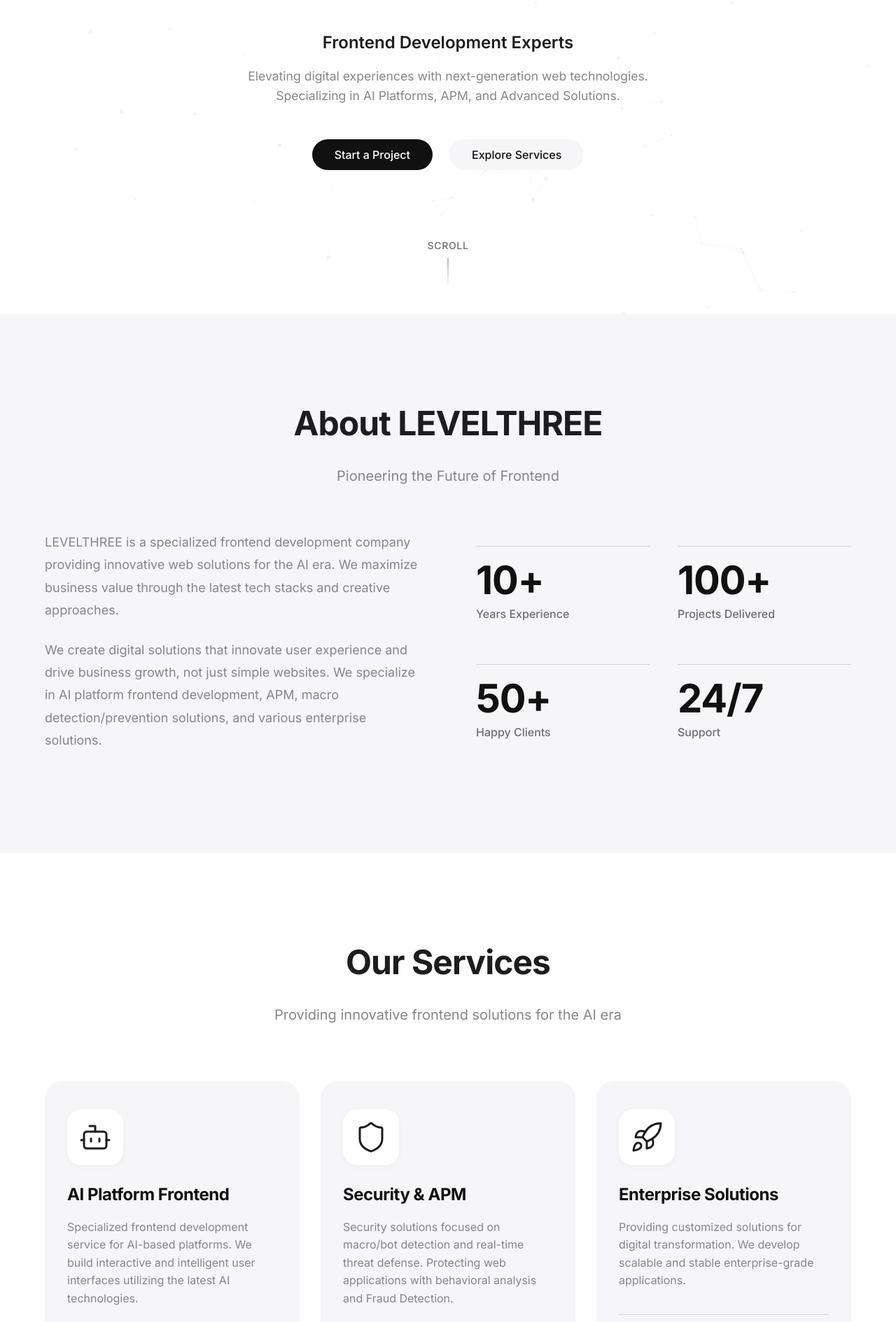
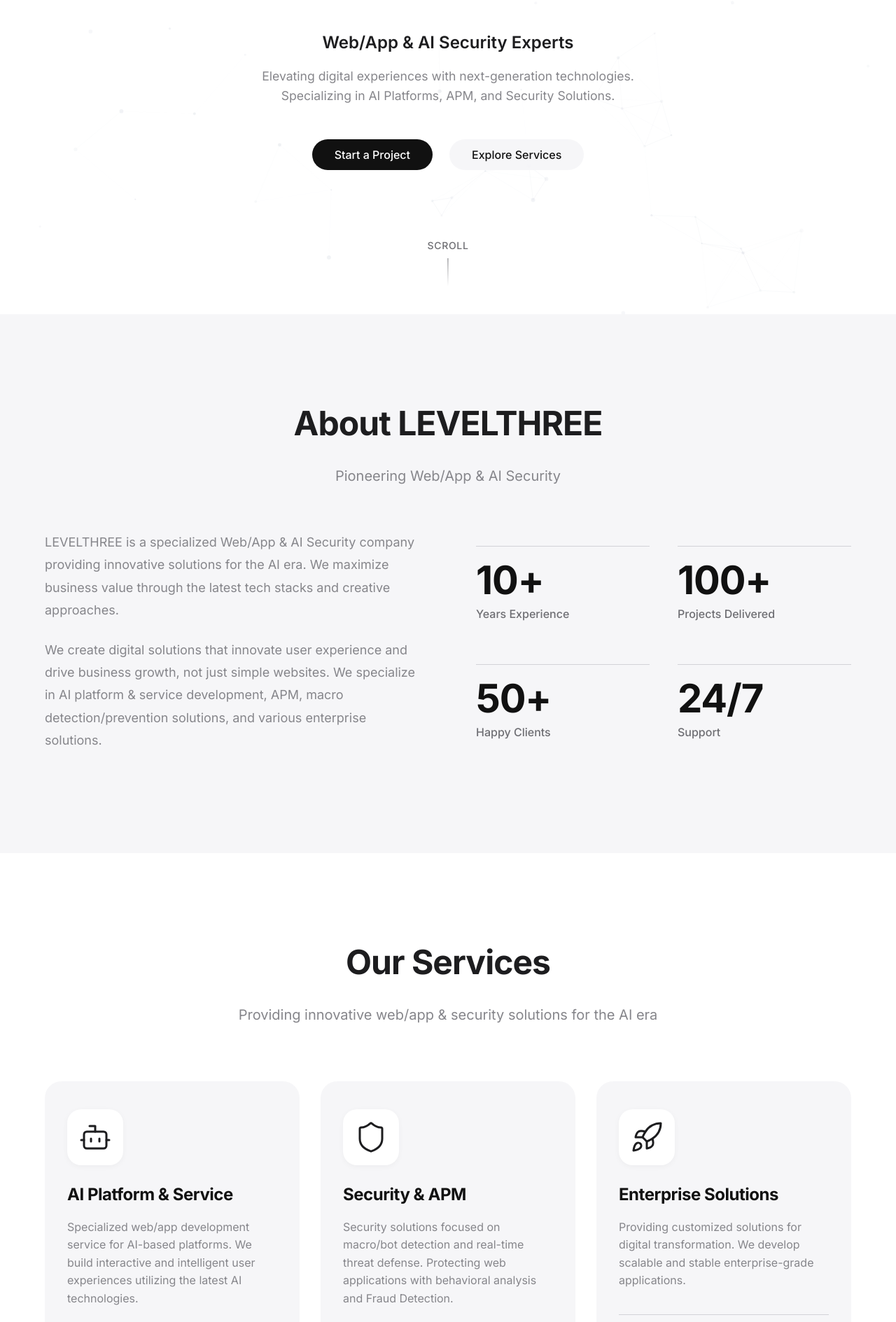
Before and after one commit to injaehwang/levelthree_official, a React (Vite) app: page / in a window 1280 px wide. Shown: the part 351-2240 px from the top of the page at 70% size. Built offline with nearby package versions, Linux system fonts and the light colour scheme.

Commit message:
feat: rebrand to Web/App & AI Security

```diff
--- a/src/App.tsx
+++ b/src/App.tsx
@@ -16,8 +16,8 @@
     <div className="app">
       <Helmet>
         <html lang={i18n.language} />
-        <title>LEVELTHREE - Frontend Development Experts</title>
-        <meta name="description" content={i18n.language === 'ko' ? "AI 맵 서비스, APM, Solution 전문 프론트엔드 개발 회사" : "Frontend Development Experts specializing in AI Map Services, APM, and Solutions."} />
+        <title>LEVELTHREE - Web/App & AI Security Experts</title>
+        <meta name="description" content={i18n.language === 'ko' ? "웹/앱 개발 및 서비스 개발, AI 보안 전문가" : "Web/App Development & Service Development, AI Security Experts."} />
       </Helmet>
       <InteractiveBackground />
       <Navigation />
--- a/src/locales/en.json
+++ b/src/locales/en.json
@@ -9,17 +9,17 @@
             "contact": "Contact"
         },
         "hero": {
-            "subtitle": "Frontend Development Experts",
-            "description": "Elevating digital experiences with next-generation web technologies.<br/>Specializing in AI Platforms, APM, and Advanced Solutions.",
+            "subtitle": "Web/App & AI Security Experts",
+            "description": "Elevating digital experiences with next-generation technologies.<br/>Specializing in AI Platforms, APM, and Security Solutions.",
             "cta_start": "Start a Project",
             "cta_explore": "Explore Services",
             "scroll": "Scroll"
         },
         "about": {
             "title": "About LEVELTHREE",
-            "subtitle": "Pioneering the Future of Frontend",
-            "p1": "LEVELTHREE is a specialized frontend development company providing innovative web solutions for the AI era. We maximize business value through the latest tech stacks and creative approaches.",
-            "p2": "We create digital solutions that innovate user experience and drive business growth, not just simple websites. We specialize in AI platform frontend development, APM, macro detection/prevention solutions, and various enterprise solutions.",
+            "subtitle": "Pioneering Web/App & AI Security",
+            "p1": "LEVELTHREE is a specialized Web/App & AI Security company providing innovative solutions for the AI era. We maximize business value through the latest tech stacks and creative approaches.",
+            "p2": "We create digital solutions that innovate user experience and drive business growth, not just simple websites. We specialize in AI platform & service development, APM, macro detection/prevention solutions, and various enterprise solutions.",
             "stats": {
                 "years": "Years Experience",
                 "projects": "Projects Delivered",
@@ -29,16 +29,16 @@
         },
         "services": {
             "title": "Our Services",
-            "subtitle": "Providing innovative frontend solutions for the AI era",
+            "subtitle": "Providing innovative web/app & security solutions for the AI era",
             "items": {
                 "ai": {
-                    "title": "AI Platform Frontend",
-                    "description": "Specialized frontend development service for AI-based platforms. We build interactive and intelligent user interfaces utilizing the latest AI technologies.",
+                    "title": "AI Platform & Service",
+                    "description": "Specialized web/app development service for AI-based platforms. We build interactive and intelligent user experiences utilizing the latest AI technologies.",
                     "features": [
                         "AI-based UI/UX",
                         "Real-time AI Interaction",
                         "Large-scale Data Visualization",
-                        "High-performance Frontend"
+                        "High-performance Web/App"
                     ]
                 },
                 "security": {
@@ -96,7 +96,7 @@
             "frameworks_title": "Frameworks & Tools",
             "frameworks": [
                 {
-                    "name": "Modern FE Architecture",
+                    "name": "Modern Web/App Architecture",
                     "description": "High-performance architecture based on modern frameworks like React, Vue"
                 },
                 {
@@ -133,7 +133,7 @@
                 },
                 {
                     "name": "n8n & Workflow",
-                    "description": "Agile FE/BE data pipeline integration for the AI era"
+                    "description": "Agile Full-stack data pipeline integration for the AI era"
                 },
                 {
                     "name": "AI-Native Ops",
--- a/src/locales/ko.json
+++ b/src/locales/ko.json
@@ -9,17 +9,17 @@
             "contact": "문의하기"
         },
         "hero": {
-            "subtitle": "프론트엔드 개발 전문가",
-            "description": "차세대 웹 기술로 디지털 경험을 향상시킵니다.<br/>AI 플랫폼, APM 및 고급 솔루션 전문 기업.",
+            "subtitle": "웹/앱 개발 및 서비스 개발, AI 보안 전문가",
+            "description": "차세대 기술로 디지털 경험을 향상시킵니다.<br/>AI 플랫폼, APM 및 보안 솔루션 전문 기업.",
             "cta_start": "프로젝트 시작하기",
             "cta_explore": "서비스 둘러보기",
             "scroll": "스크롤"
         },
         "about": {
             "title": "LEVELTHREE 소개",
-            "subtitle": "프론트엔드의 미래를 개척합니다",
-            "p1": "LEVELTHREE는 프론트엔드 개발 전문 회사로, AI 시대의 혁신적인 웹 솔루션을 제공합니다. 최신 기술 스택과 창의적인 접근으로 고객의 비즈니스 가치를 극대화합니다.",
-            "p2": "우리는 단순한 웹사이트가 아닌, 사용자 경험을 혁신하고 비즈니스 성장을 이끄는 디지털 솔루션을 만듭니다. AI 기반 플랫폼 프론트엔드 개발, APM, 매크로 탐지/방지 솔루션, 그리고 다양한 엔터프라이즈 솔루션 개발에 특화되어 있습니다.",
+            "subtitle": "웹/앱 개발과 AI 보안의 미래를 개척합니다",
+            "p1": "LEVELTHREE는 웹/앱 및 AI 보안 솔루션 전문 회사로, AI 시대의 혁신적인 디지털 경험을 제공합니다. 최신 기술 스택과 창의적인 접근으로 고객의 비즈니스 가치를 극대화합니다.",
+            "p2": "우리는 단순한 웹사이트가 아닌, 사용자 경험을 혁신하고 비즈니스 성장을 이끄는 디지털 솔루션을 만듭니다. AI 기반 플랫폼 및 서비스 개발, APM, 매크로 탐지/방지 솔루션, 그리고 다양한 엔터프라이즈 솔루션 개발에 특화되어 있습니다.",
             "stats": {
                 "years": "년의 경험",
                 "projects": "프로젝트 완료",
@@ -29,16 +29,16 @@
         },
         "services": {
             "title": "제공 서비스",
-            "subtitle": "AI 시대에 맞는 혁신적인 프론트엔드 솔루션을 제공합니다",
+            "subtitle": "AI 시대에 맞는 혁신적인 웹/앱 및 보안 솔루션을 제공합니다",
             "items": {
                 "ai": {
-                    "title": "AI Platform Frontend",
-                    "description": "AI 기반 플랫폼의 프론트엔드 개발 전문 서비스입니다. 최신 AI 기술을 활용한 인터랙티브하고 지능적인 사용자 인터페이스를 구축합니다.",
+                    "title": "AI Platform & Service",
+                    "description": "AI 기반 플랫폼 및 서비스 개발 전문입니다. 최신 AI 기술을 활용한 인터랙티브하고 지능적인 사용자 경험을 구축합니다.",
                     "features": [
                         "AI 기반 UI/UX",
                         "실시간 AI 상호작용",
                         "대규모 데이터 시각화",
-                        "고성능 프론트엔드"
+                        "고성능 웹/앱 아키텍처"
                     ]
                 },
                 "security": {
@@ -96,7 +96,7 @@
             "frameworks_title": "Frameworks & Tools",
             "frameworks": [
                 {
-                    "name": "Modern FE Architecture",
+                    "name": "Modern Web/App Architecture",
                     "description": "React, Vue 등 모던 프레임워크 기반의 고성능 아키텍처 설계"
                 },
                 {
@@ -133,7 +133,7 @@
                 },
                 {
                     "name": "n8n & Workflow",
-                    "description": "AI 시대의 Agile한 FE/BE 데이터 파이프라인 연동"
+                    "description": "AI 시대의 Agile Full-stack 데이터 파이프라인 연동"
                 },
                 {
                     "name": "AI-Native Ops",
```
